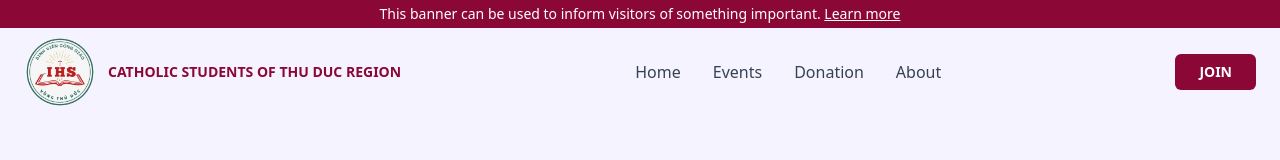
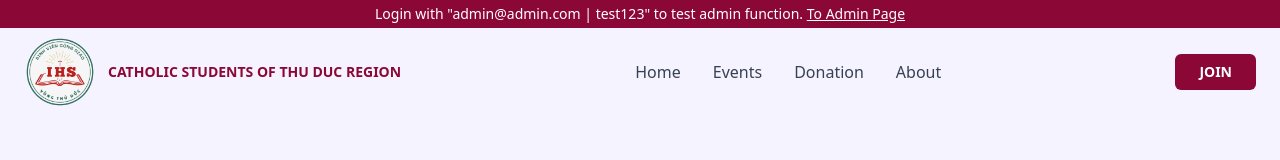
Before and after one commit to ntat-ecd/svcgvtd_fe, a React (Vite) app: page / in a window 1280 px wide. Shown: the top 160 px of the page. Built offline with nearby package versions, Linux system fonts and the light colour scheme.

Commit message:
Edited top note

```diff
--- a/src/components/Header.jsx
+++ b/src/components/Header.jsx
@@ -5,12 +5,11 @@ const Header = () => {
     <header className="bg-violet-50">
       {/* Optional Top Banner from template */}
       <div className="bg-rose-900 text-center text-white text-sm py-1">
+
         <span>
-          This banner can be used to inform visitors of something important.{" "}
-          <a href="#" className="underline">
-            Learn more
-          </a>
+          Login with "admin@admin.com | test123" to test admin function.{" "}
         </span>
+        <Link to="/admin"><span className="underline">To Admin Page</span></Link>
       </div>
 
       <nav className="container bg-violet-50 mx-auto px-6 py-1 flex justify-between items-center">
```
